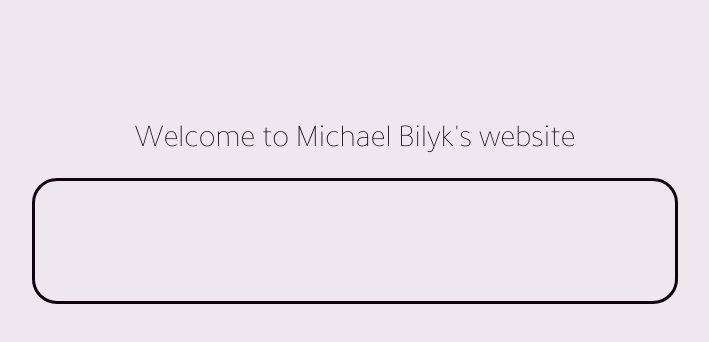
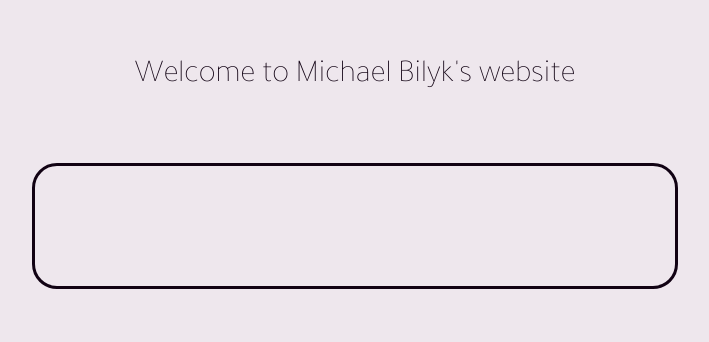
Before and after one commit to mbilyk/mbilyk.github.io, a React (Create React App) app: page / in a window 1280 px wide. Shown: the part 224-566 px from the top of the page, without its empty margins (285-994 px from the left). Built offline with nearby package versions, Linux system fonts and the light colour scheme.

Commit message:
fixed overlap

```diff
--- a/src/components/MsgBox/MsgBox.module.scss
+++ b/src/components/MsgBox/MsgBox.module.scss
@@ -1,9 +1,8 @@
 @import '../../colors';
 
 .MsgBox {
-  padding-top: 5em;
   display: flex;
-  height: 50px;
+  height: 100px;
   justify-content: center;
 }
 
```
